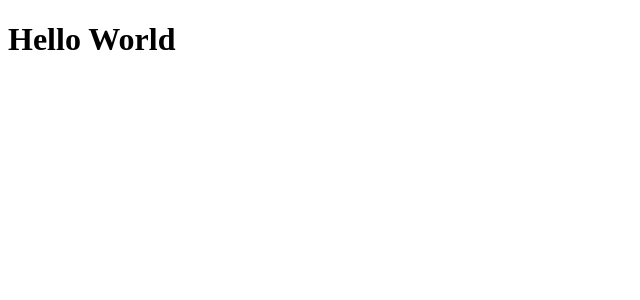
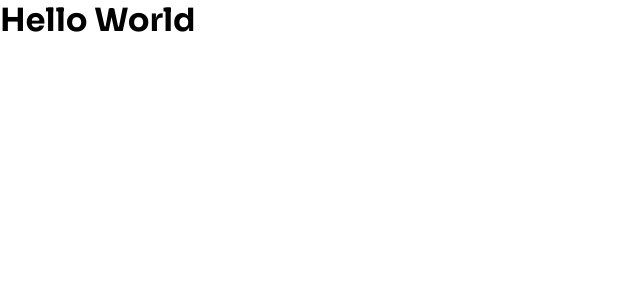
Before and after one commit to UelitonCamargo/Energy, a React (Vite) app: page / in a window 1280 px wide. Shown: the top 300 px of the page, without its empty margins (0-640 px from the left). Built offline with nearby package versions, Linux system fonts and the light colour scheme.

Commit message:
Configuracoes globais e default

```diff
--- a/index.html
+++ b/index.html
@@ -1,9 +1,15 @@
 <!doctype html>
-<html lang="en">
+<html lang="pt-br">
   <head>
     <meta charset="UTF-8" />
+    <link rel="preconnect" href="https://fonts.googleapis.com" />
+    <link rel="preconnect" href="https://fonts.gstatic.com" crossorigin />
+
     <meta name="viewport" content="width=device-width, initial-scale=1.0" />
-    <title>Vite + React + TS</title>
+
+    <link href="https://fonts.googleapis.com/css2?family=Inter:wght@400;700&family=Sora:wght@400;600;700&display=swap" rel="stylesheet" />
+
+    <title>Energy</title>
   </head>
   <body>
     <div id="root"></div>
--- a/package.json
+++ b/package.json
@@ -11,11 +11,13 @@
   },
   "dependencies": {
     "react": "^18.2.0",
-    "react-dom": "^18.2.0"
+    "react-dom": "^18.2.0",
+    "styled-components": "^6.1.8"
   },
   "devDependencies": {
     "@types/react": "^18.2.43",
     "@types/react-dom": "^18.2.17",
+    "@types/styled-components": "^5.1.34",
     "@typescript-eslint/eslint-plugin": "^6.14.0",
     "@typescript-eslint/parser": "^6.14.0",
     "@vitejs/plugin-react": "^4.2.1",
--- a/src/App.tsx
+++ b/src/App.tsx
@@ -1,7 +1,12 @@
+import { ThemeProvider } from 'styled-components'
+import { defaultTheme } from './styles/themes/default'
+import { GlobalStyle } from './Global'
+
 export function App() {
   return (
-    <>
+    <ThemeProvider theme={ defaultTheme }>
       <h1>Hello World</h1>
-    </>
+      <GlobalStyle />
+    </ThemeProvider>
   )
 }
--- /dev/null
+++ b/src/Global.ts
@@ -0,0 +1,47 @@
+import { createGlobalStyle } from 'styled-components'
+
+export const GlobalStyle = createGlobalStyle`
+    * {
+        padding: 0;
+        margin: 0;
+        box-sizing: border-box;
+        list-style: none;
+        text-decoration: none;
+        border: none;
+    }
+
+    :focus {
+        outline: 0;
+        box-shadow: 0 0 0 2px ${props => props.theme['red-100']};
+    }
+
+    html {
+        @media(max-width: 1080px) {
+            font-size: 93.75%; //15px
+        }
+
+        @media(max-width: 768px) {
+            font-size: 87.5%; //14px
+        }
+
+        @media(max-width: 480px) {
+            font-size: 81.3%; //13px
+        }
+    }
+
+    img {
+        display: block;
+        max-width: 100%;
+    }
+
+    h1, h2, h3, h4, h5, h6, button {
+        font-family: 'Sora', sans-serif;
+    }
+
+    body, input, textarea {
+        font-family: 'Inter', sans-serif;
+        font-weight: 400;
+        font-size: 1rem;
+        -webkit-font-smoothing: antialiased;
+    }
+`
--- /dev/null
+++ b/src/styles/themes/default.ts
@@ -0,0 +1,4 @@
+export const defaultTheme = {
+    white: '#FFFFFF',
+    'red-100': '#ab222e',
+}
```
Also changed, not shown: src/@types/styled.d.ts (added, +8 -0 lines), 1 other file (tests, documents, lock files or other folders).
